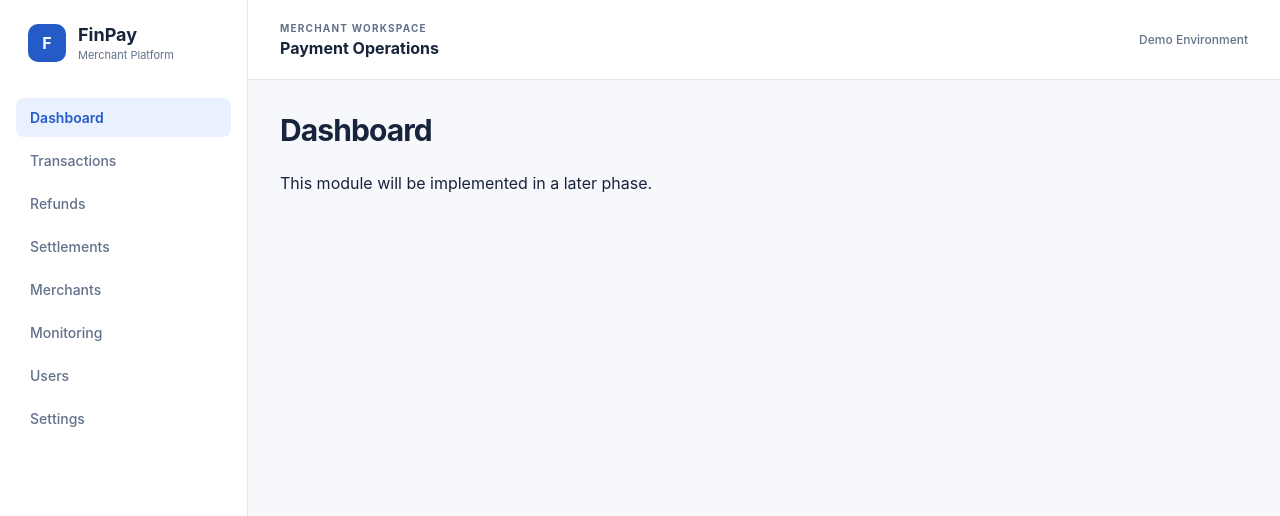
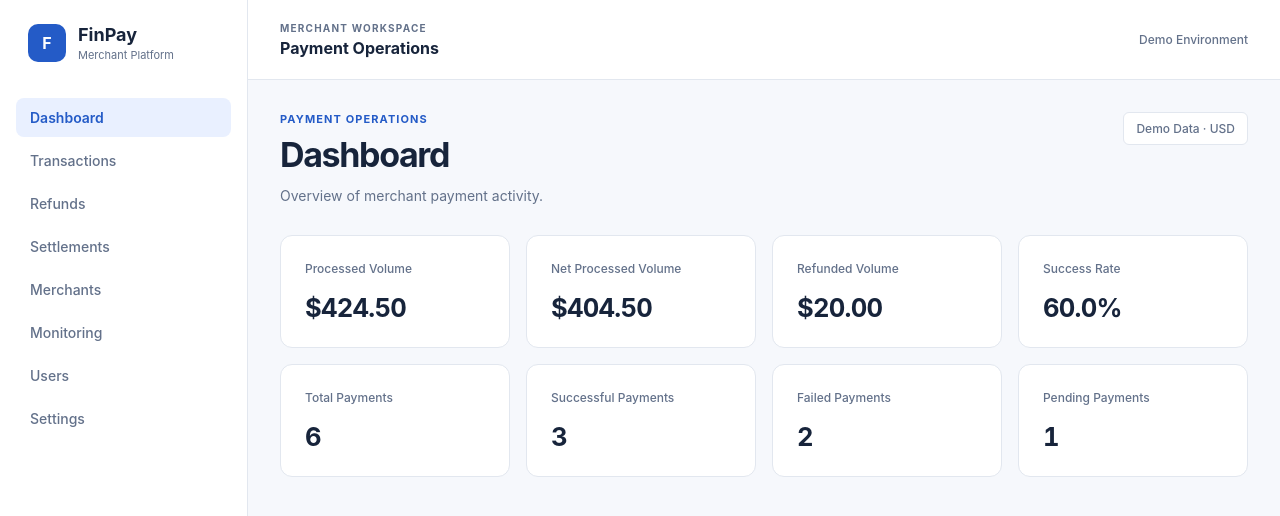
Before and after one commit to salamizadeh-dev/finpay-merchant-platform, a React (Vite) app in the folder apps/web/: page / in a window 1280 px wide. Shown: the top 516 px of the page. Built offline with nearby package versions, Linux system fonts and the light colour scheme.

Commit message:
feat: implement merchant dashboard metrics view

```diff
--- a/apps/web/src/app/router/routeConfig.tsx
+++ b/apps/web/src/app/router/routeConfig.tsx
@@ -4,6 +4,7 @@ import { AppShell } from '../components/layout/AppShell';
 import { PlaceholderPage } from './pages/PlaceholderPage';
 import { NotFoundPage } from './pages/NotFoundPage';
 import { RouteErrorPage } from './pages/RouteErrorPage';
+import { DashboardPage } from '../../features/dashboard/pages/DashboardPage';
 
 import { ROUTE_PATHS } from './routes';
 
@@ -16,7 +17,7 @@ export const appRoutes: RouteObject[] = [
     children: [
       {
         index: true,
-        element: <PlaceholderPage title="Dashboard" />,
+        element: <DashboardPage />,
       },
       {
         path: ROUTE_PATHS.transactions,
--- /dev/null
+++ b/apps/web/src/features/dashboard/pages/DashboardPage.module.css
@@ -0,0 +1,125 @@
+.dashboard {
+  display: flex;
+  flex-direction: column;
+  gap: 28px;
+}
+
+.pageHeader {
+  display: flex;
+  justify-content: space-between;
+  align-items: flex-start;
+  flex-wrap: wrap;
+  gap: 20px;
+}
+
+.pageHeader h1 {
+  margin: 0;
+  font-size: clamp(26px, 3vw, 34px);
+  font-weight: 700;
+  letter-spacing: -0.04em;
+}
+
+.eyebrow {
+  margin: 0 0 8px;
+  color: var(--color-primary);
+  font-size: 11px;
+  font-weight: 700;
+  letter-spacing: 0.1em;
+}
+
+.description {
+  margin: 10px 0 0;
+  color: var(--color-muted);
+  font-size: 14px;
+  line-height: 1.6;
+}
+
+.demoBadge {
+  display: inline-flex;
+  align-items: center;
+  border: 1px solid var(--color-border);
+  border-radius: 6px;
+  padding: 8px 12px;
+  background: var(--color-surface);
+  color: var(--color-muted);
+  font-size: 12px;
+  font-weight: 500;
+}
+
+.metricsGrid {
+  display: grid;
+  grid-template-columns: repeat(4, minmax(0, 1fr));
+  gap: 16px;
+  margin: 0;
+}
+
+.metricCard {
+  min-width: 0;
+  padding: 24px;
+  border: 1px solid var(--color-border);
+  border-radius: 12px;
+  background: var(--color-surface);
+}
+
+.metricLabel {
+  color: var(--color-muted);
+  font-size: 12px;
+  font-weight: 500;
+  line-height: 1.5;
+}
+
+.metricValue {
+  margin: 14px 0 0;
+  color: var(--color-text);
+  font-size: clamp(21px, 2vw, 28px);
+  font-weight: 700;
+  letter-spacing: -0.03em;
+  font-variant-numeric: tabular-nums;
+  overflow-wrap: anywhere;
+}
+
+.message {
+  padding: 32px;
+  border: 1px solid var(--color-border);
+  border-radius: 12px;
+  background: var(--color-surface);
+  color: var(--color-muted);
+  line-height: 1.6;
+}
+
+.message h2 {
+  color: var(--color-text);
+  font-size: 18px;
+}
+
+.retryButton {
+  margin-top: 12px;
+  padding: 10px 16px;
+  border: none;
+  border-radius: 8px;
+  background: var(--color-primary);
+  color: white;
+  cursor: pointer;
+  font-weight: 600;
+}
+
+.retryButton:focus-visible {
+  outline: 2px solid var(--color-text);
+  outline-offset: 3px;
+}
+
+@media (max-width: 1250px) {
+  .metricsGrid {
+    grid-template-columns: repeat(2, minmax(0, 1fr));
+  }
+}
+
+@media (max-width: 560px) {
+  .metricsGrid {
+    grid-template-columns: minmax(0, 1fr);
+  }
+
+  .metricCard {
+    padding: 20px;
+  }
+}
--- /dev/null
+++ b/apps/web/src/features/dashboard/pages/DashboardPage.tsx
@@ -0,0 +1,138 @@
+import type { ReactNode } from 'react';
+
+import { useDashboardMetrics } from '../hooks/useDashboardMetrics';
+import { formatUsdMinor } from '../utils/formatUsdMinor';
+
+import styles from './DashboardPage.module.css';
+
+export function DashboardPage() {
+  const {
+    data,
+    isPending,
+    isError,
+    refetch,
+  } = useDashboardMetrics();
+
+  let content: ReactNode;
+
+  if (isPending) {
+    content = (
+      <p role="status" className={styles.message}>
+        Loading dashboard metrics...
+      </p>
+    );
+  } else if (isError && !data) {
+    content = (
+      <div role="alert" className={styles.message}>
+        <p>Unable to load dashboard metrics.</p>
+
+        <button
+          type="button"
+          className={styles.retryButton}
+          onClick={() => void refetch()}
+        >
+          Try again
+        </button>
+      </div>
+    );
+  } else if (!data || data.totalPayments === 0) {
+    content = (
+      <div className={styles.message}>
+        <h2>No payment activity yet</h2>
+        <p>
+          Payment metrics will appear when transaction
+          data becomes available.
+        </p>
+      </div>
+    );
+  } else {
+    const metrics = [
+      {
+        label: 'Processed Volume',
+        value: formatUsdMinor(
+          data.grossProcessedVolumeMinor,
+        ),
+      },
+      {
+        label: 'Net Processed Volume',
+        value: formatUsdMinor(
+          data.netProcessedVolumeMinor,
+        ),
+      },
+      {
+        label: 'Refunded Volume',
+        value: formatUsdMinor(
+          data.refundedVolumeMinor,
+        ),
+      },
+      {
+        label: 'Success Rate',
+        value:
+          data.successRatePercent === null
+            ? 'N/A'
+            : `${data.successRatePercent.toFixed(1)}%`,
+      },
+      {
+        label: 'Total Payments',
+        value: data.totalPayments.toLocaleString('en-US'),
+      },
+      {
+        label: 'Successful Payments',
+        value: data.successfulPayments.toLocaleString('en-US'),
+      },
+      {
+        label: 'Failed Payments',
+        value: data.failedPayments.toLocaleString('en-US'),
+      },
+      {
+        label: 'Pending Payments',
+        value: data.pendingPayments.toLocaleString('en-US'),
+      },
+    ];
+
+    content = (
+      <dl className={styles.metricsGrid}>
+        {metrics.map((metric) => (
+          <div key={metric.label} className={styles.metricCard}>
+            <dt className={styles.metricLabel}>
+              {metric.label}
+            </dt>
+
+            <dd className={styles.metricValue}>
+              {metric.value}
+            </dd>
+          </div>
+        ))}
+      </dl>
+    );
+  }
+
+  return (
+    <section
+      aria-labelledby="dashboard-title"
+      className={styles.dashboard}
+    >
+      <header className={styles.pageHeader}>
+        <div>
+          <p className={styles.eyebrow}>
+            PAYMENT OPERATIONS
+          </p>
+
+          <h1 id="dashboard-title">
+            Dashboard
+          </h1>
+
+          <p className={styles.description}>
+            Overview of merchant payment activity.
+          </p>
+        </div>
+
+        <span className={styles.demoBadge}>
+          Demo Data · USD
+        </span>
+      </header>
+
+      {content}
+    </section>
+  );
+}
```
Also changed, not shown: 1 other file (tests, documents, lock files or other folders).
